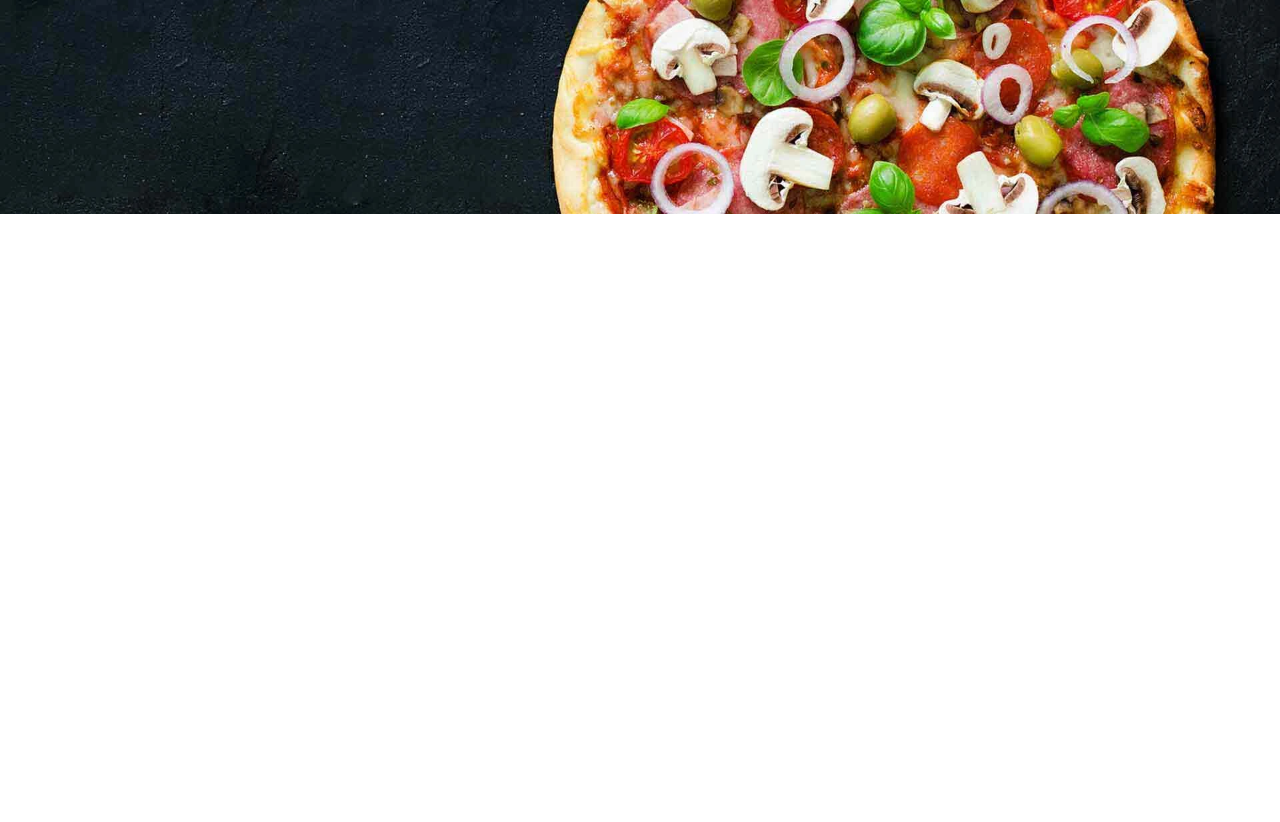
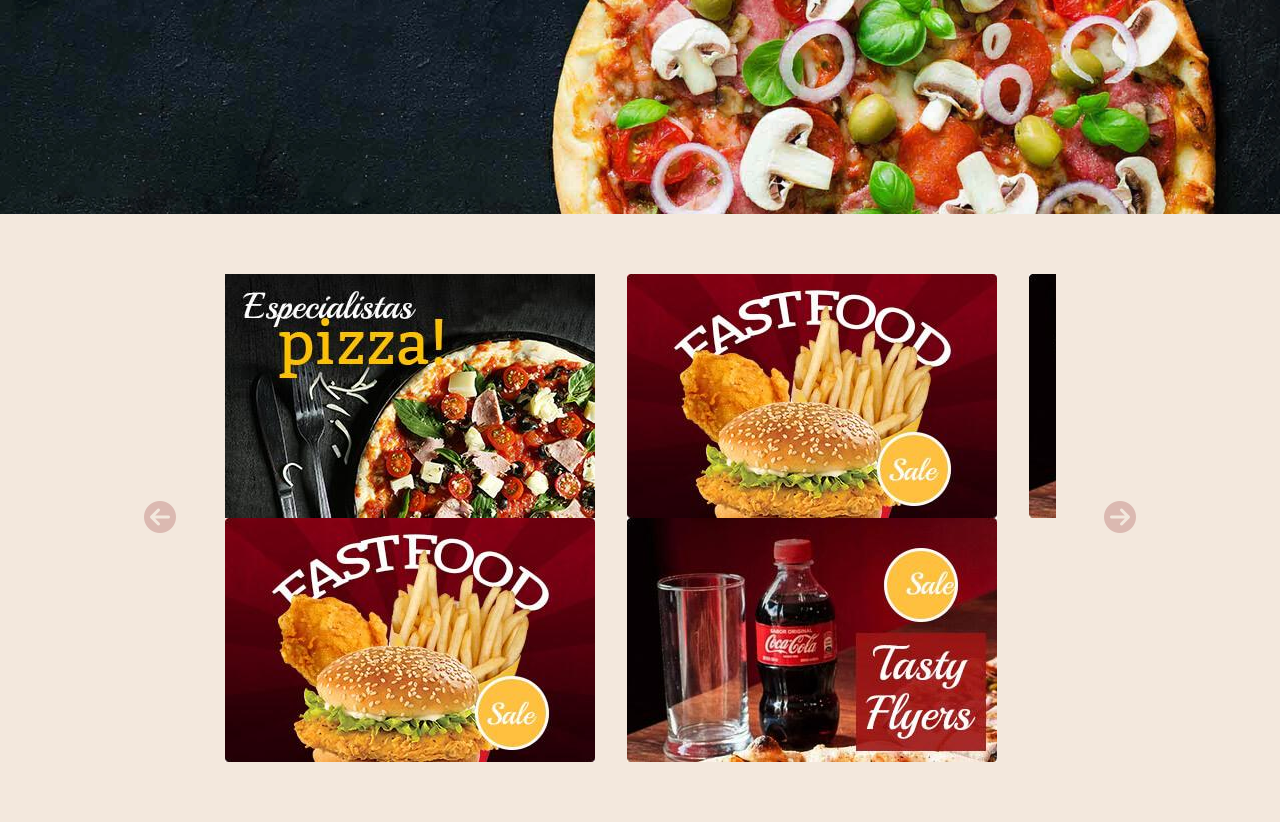
Before and after one commit to s2kunz95/Solo-Project, a plain HTML site: page index.html in a window 1280 px wide. Shown: the part 420-1242 px from the top of the page. Before the commit the page ends 800 px from the top, so only its background shows below. Drawn offline with nearby package versions, Linux system fonts and the light colour scheme.

Commit message:
Add banner

```diff
--- a/index.html
+++ b/index.html
@@ -248,14 +248,54 @@
 		</div>
 	</header>
 	<div class="main">
-		<div class="slide-show">
+		<section class="slide-show">
 			<figure>
 				<img src="./Images/slider-1.webp">
 				<img src="./Images/slider-2.webp">
 				<img src="./Images/slider-3.webp">
 				<img src="./Images/slider-4.jpg">
 			</figure>
-		</div>
+		</section>
+		<section class="banner">
+			<div class="banner-nav previous">
+				<span><i class="fas fa-arrow-circle-left fa-2x"></i></span>
+			</div>
+			<div class="banner-img">
+				<div class="row four-img">
+					<div class="banner-item">
+						<a href="">
+							<img src="./Images/banner-1.jpg">
+						</a>
+					</div>
+					<div class="banner-item">
+						<a href="">
+							<img src="./Images/banner-2.jpg">
+						</a>
+					</div>
+					<div class="banner-item">
+						<a href="">
+							<img src="./Images/banner-3.jpg">
+						</a>
+					</div>
+					<div class="banner-item">
+						<img src="./Images/banner-1.jpg">
+					</div>
+					<div class="banner-item">
+						<a href="">
+							<img src="./Images/banner-2.jpg">
+						</a>
+					</div>
+					<div class="banner-item">
+						<a href="">
+							<img src="./Images/banner-3.jpg">
+						</a>
+					</div>
+				</div>
+			</div>
+			<div class="banner-nav next">
+				<span><i class="fas fa-arrow-circle-right fa-2x"></i></span>
+			</div>
+		</section>
 	</div>
 
 	<script type="text/javascript" src="./index.js"></script>
--- a/index.js
+++ b/index.js
@@ -40,4 +40,30 @@ $(document).ready(function() {
 			$('.search-modal').css('display', 'none');
 		}
 	});
+
+	// Banner nav
+
+	var navCount = 0;
+
+	$('.previous').click(function() {
+		if(navCount > -99) {
+			$('.four-img').css('left', (navCount - 33).toString() + '%');
+			navCount -= 33;
+		}
+	});
+
+	$('.next').click(function() {
+		if(navCount < 0) {
+			$('.four-img').css('left', (navCount + 33).toString() + '%');
+			navCount += 33;
+		}
+	});
+
+	// Banner nav scroll
+
+	window.onscroll = function() {
+		if(document.documentElement.scrollTop > 0) {
+			$('.banner-item').css('transform', 'scale(1)');
+		}
+	}
 });
--- a/style.css
+++ b/style.css
@@ -1,10 +1,20 @@
 /*Global*/
 
+body {
+	background: #f3e8dd !important;
+}
+
+section {
+	padding-bottom: 60px;
+}
 
 /*Header*/
 
 header {
-	background: #9d1414;
+	background-color: #9d1414;
+	position: fixed;
+	z-index: 1;
+	width: 100%;
 }
 
 /*Nav Menu*/
@@ -425,6 +435,7 @@ header .nav-icons {
 
 .main .slide-show {
 	overflow: hidden;
+	padding-top: 100px;
 }
 
 .slide-show figure {
@@ -438,8 +449,6 @@ header .nav-icons {
 	float: left;
 	width: 25%;
 }
-
-
 
 @keyframes slide {
 	0%, 20% {
@@ -458,3 +467,47 @@ header .nav-icons {
 		left: -300%;
 	}
 }
+
+.main .banner {
+	display: flex;
+	justify-content: center;
+	align-items: center;
+}
+
+.banner .banner-nav {
+	color: #dbb9b1;
+	margin: 0 3rem;
+	transition: all 0.5s;
+}
+
+.banner .banner-nav:hover {
+	color: #ffc03f;
+	cursor: pointer;
+}
+
+.banner .banner-img {
+	overflow: hidden;
+	width: 65%;
+}
+
+.banner .row {
+	position: relative;
+	width: 220%;
+	left: 0;
+	float: left;
+	transition: all 1s;
+}
+
+.banner .row .banner-item {
+	padding: 0 1rem;
+	transition: all 1s;
+	transform: scale(0);
+}
+
+.banner .row .banner-item img {
+	transition: all 0.5s;
+}
+
+.banner .row .banner-item:hover img {
+	transform: scale(1.05);
+}
```
Also changed, not shown: Images/banner-1.jpg (added), Images/banner-2.jpg (added), Images/banner-3.jpg (added), Images/welcome.webp (added).
